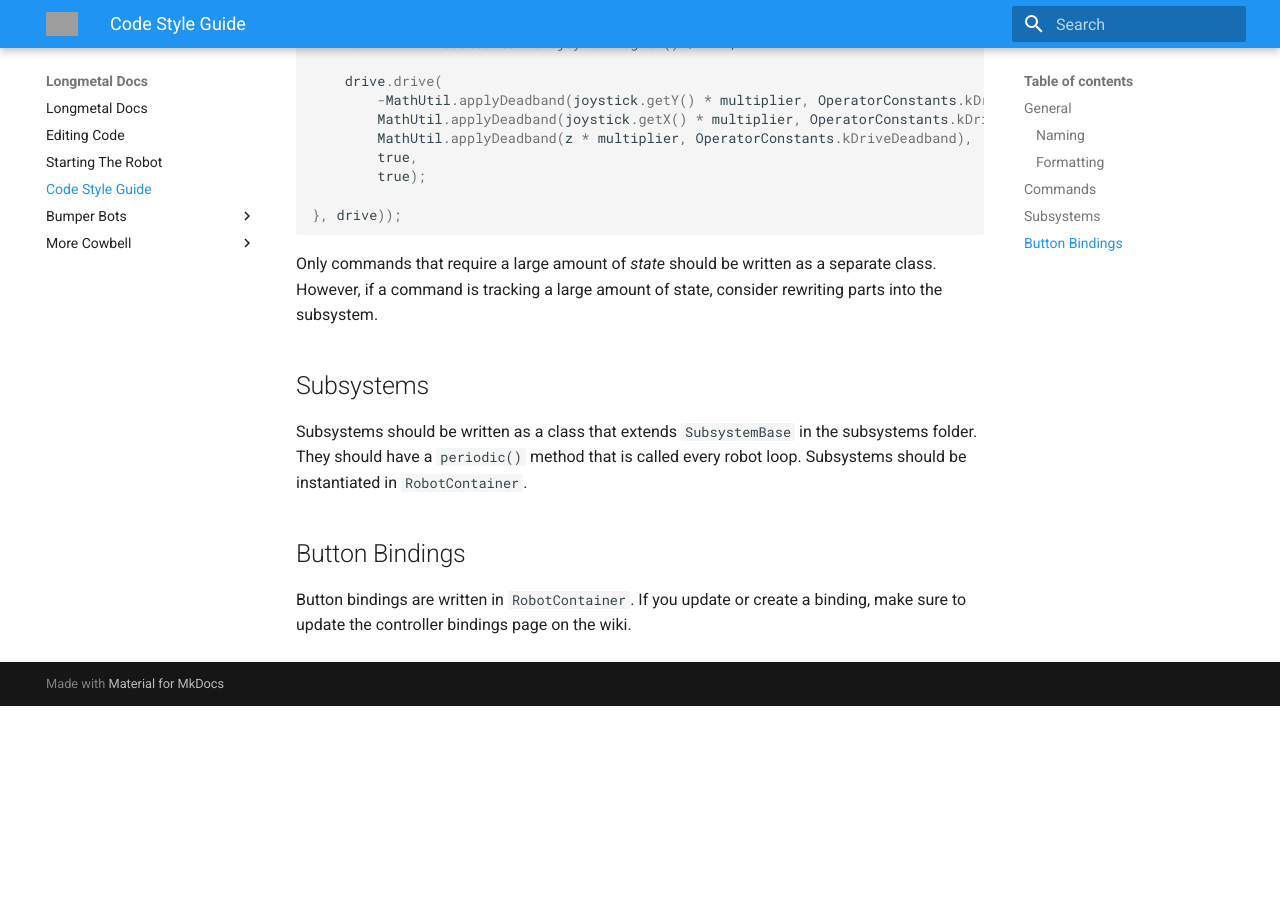
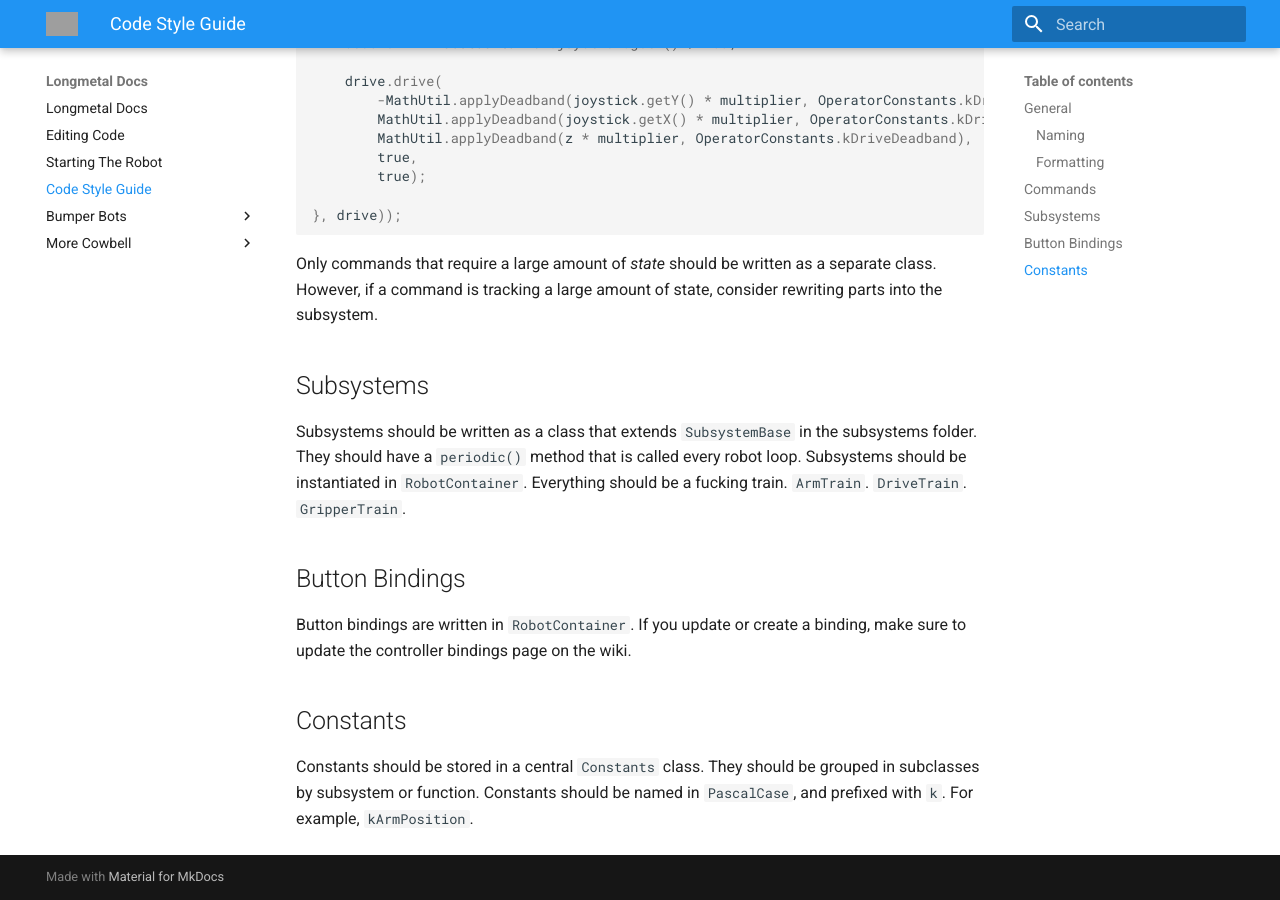
Before and after one commit to longmetal7127/metal-docs, an MkDocs documentation site: the page built from docs/style-guide.md, in a window 1280 px wide and 900 px high, scrolled down 991 px. Built offline with MkDocs 1.6.1 and Material for MkDocs 9.7.7, drawn with Linux system fonts in a browser that asks for light colours; before the commit the page ends 1697 px from its top, so only the background shows below that; grey boxes are pictures that could not be loaded.

Commit message:
add thing

```diff
--- a/docs/style-guide.md
+++ b/docs/style-guide.md
@@ -35,7 +35,10 @@ drive.setDefaultCommand(new RunCommand(() -> {
 Only commands that require a large amount of *state* should be written as a separate class. However, if a command is tracking a large amount of state, consider rewriting parts into the subsystem.
 
 ## Subsystems
-Subsystems should be written as a class that extends `SubsystemBase` in the subsystems folder. They should have a `periodic()` method that is called every robot loop. Subsystems should be instantiated in `RobotContainer`.
+Subsystems should be written as a class that extends `SubsystemBase` in the subsystems folder. They should have a `periodic()` method that is called every robot loop. Subsystems should be instantiated in `RobotContainer`. Everything should be a fucking train. `ArmTrain`. `DriveTrain`. `GripperTrain`.
 
 ## Button Bindings
 Button bindings are written in `RobotContainer`. If you update or create a binding, make sure to update the controller bindings page on the wiki.
+
+## Constants
+Constants should be stored in a central `Constants` class. They should be grouped in subclasses by subsystem or function. Constants should be named in `PascalCase`, and prefixed with `k`. For example, `kArmPosition`.
```
